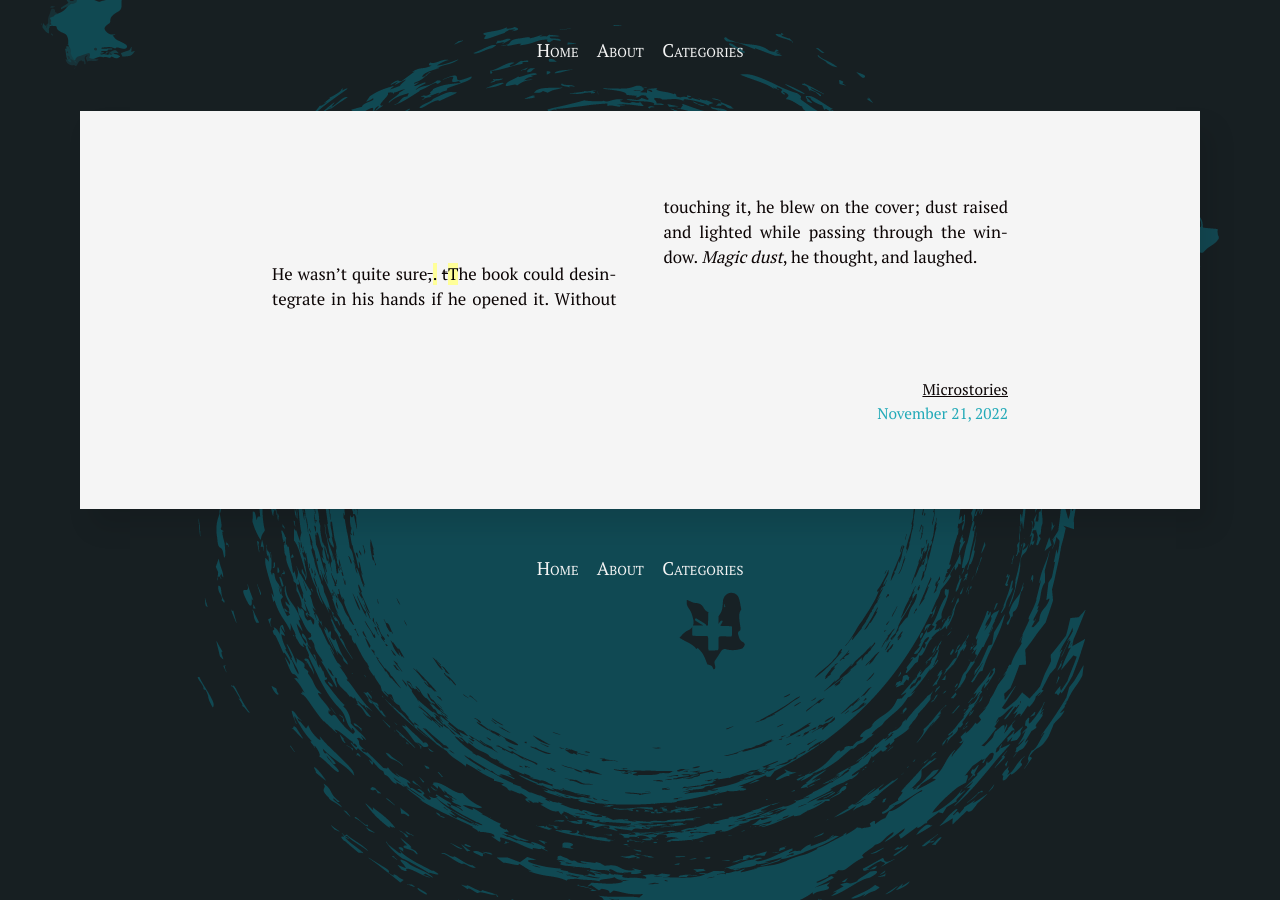
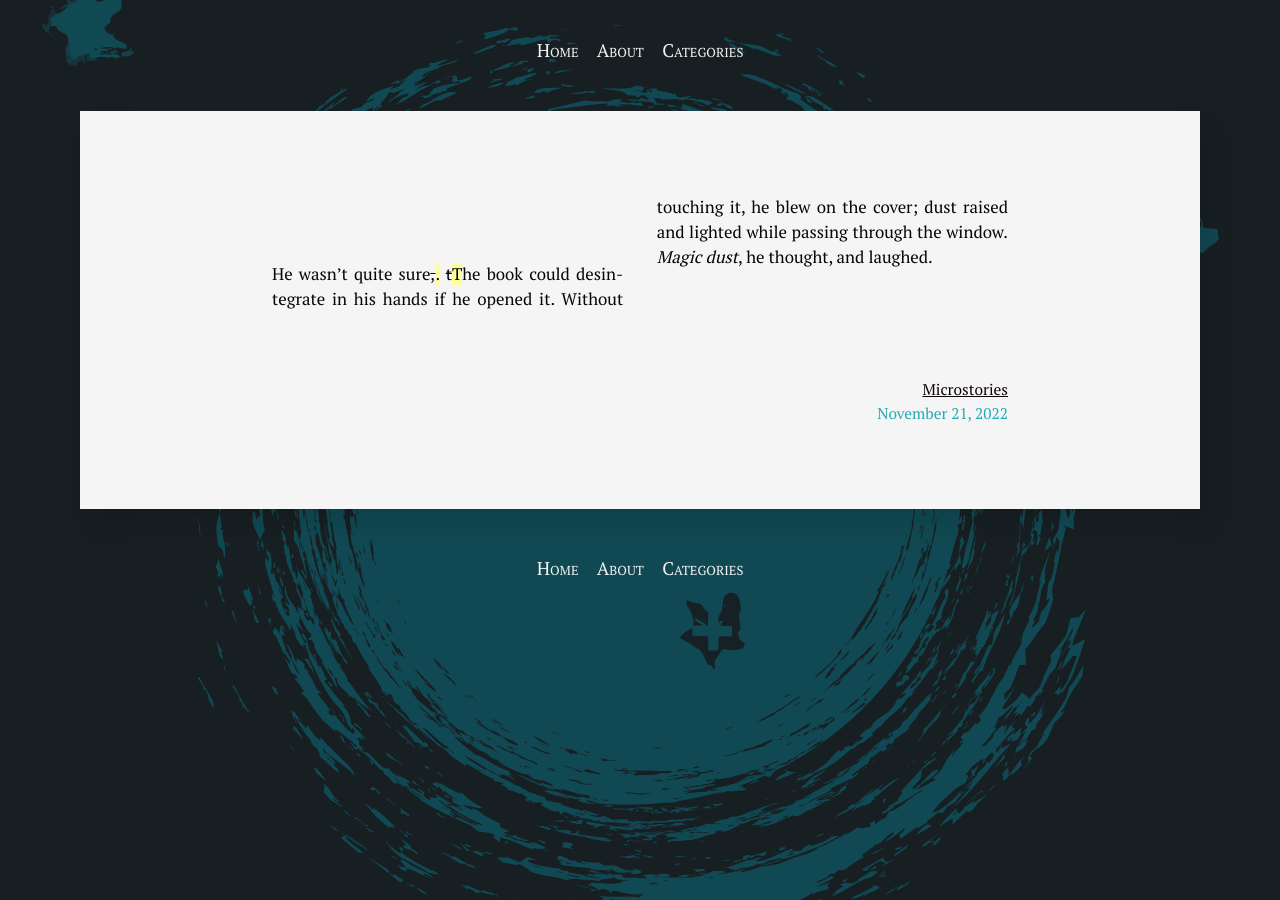
Before and after one commit to silvialohrmann/editorial, a Jekyll site: the page built from _posts/2022-11-21-he-wasnt-quite-sure.md, in a window 1280 px wide. Built offline with Jekyll 4.4.1, drawn with Linux system fonts in a browser that asks for light colours.

Commit message:
Update _base.scss

```diff
--- a/_sass/_base.scss
+++ b/_sass/_base.scss
@@ -204,9 +204,9 @@ figcaption {
   -webkit-columns: 2 250px;
      -moz-columns: 2 250px;
           columns: 2 250px;
-  -webkit-column-gap: 2.8em;
-     -moz-column-gap: 2.8em;
-          column-gap: 2.8em;
+  -webkit-column-gap: 2em;
+     -moz-column-gap: 2em;
+          column-gap: 2em;
             font-size: 80%;
 }
 .two-column h1 {
```
